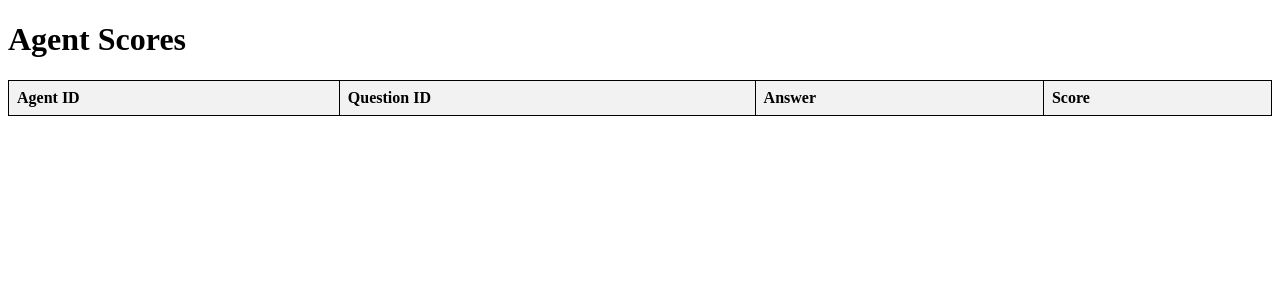
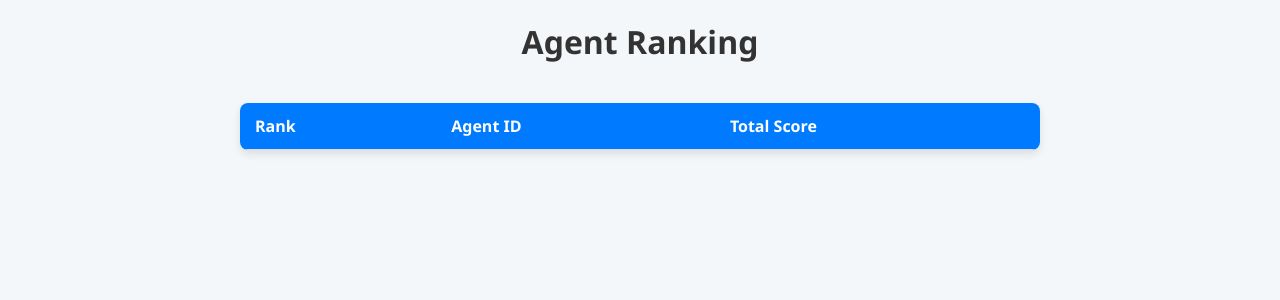
Before and after one commit to CloudMathias/AgentArena, a Flask app: template agent-ui/templates/scores.html in a window 1280 px wide. Shown: the top 300 px of the page. Run offline with Flask 3, Linux system fonts and the light colour scheme; the template is opened without the code that fills it, so the values that code supplies are empty; some libraries are stand-ins or nearby versions.

Commit message:
Better UI, auto update, fix the no answer pb

```diff
--- a/agent-ui/app.py
+++ b/agent-ui/app.py
@@ -1,9 +1,12 @@
 import os
+import time
 from flask import Flask, render_template
 import firebase_admin
 from firebase_admin import credentials, firestore
+from flask_socketio import SocketIO, emit
 
 app = Flask(__name__)
+socketio = SocketIO(app)
 
 PROJECT_ID = "agentarena-448413"
 FIRESTORE_COLLECTION = "scores"
@@ -14,19 +17,42 @@ firebase_admin.initialize_app(cred, {
 })
 db = firestore.client()
 
-@app.route('/')
-def index():
-    scores = []
+def get_ranked_agents():
+    agent_scores = {}
     try:
         docs = db.collection(FIRESTORE_COLLECTION).stream()
         for doc in docs:
             data = doc.to_dict()
-            scores.append(data)
+            agent_id = data.get('agent_id')
+            score = data.get('score', 0)
+            if agent_id:
+                if agent_id in agent_scores:
+                    agent_scores[agent_id] += score
+                else:
+                    agent_scores[agent_id] = score
+        ranked_agents = []
+        for agent_id, total_score in agent_scores.items():
+            ranked_agents.append({"agent_id": agent_id, "total_score": total_score})
+        ranked_agents.sort(key=lambda x: x["total_score"], reverse=True)
+        return ranked_agents
     except Exception as e:
         print(f"Error retrieving scores: {e}")
-        return "Error retrieving scores."
+        return
 
-    return render_template('scores.html', scores=scores)
+@app.route('/')
+def index():
+    ranked_agents = get_ranked_agents()
+    return render_template('scores.html', ranked_agents=ranked_agents)
+
+def background_thread():
+    while True:
+        socketio.emit('update_scores', {'data': get_ranked_agents()})
+        time.sleep(5)
+
+@socketio.on('connect')
+def connect():
+    print('Client connected')
+    socketio.start_background_task(background_thread)
 
 if __name__ == '__main__':
-    app.run(debug=True, host='0.0.0.0', port=int(os.environ.get('PORT', 8080)))
+    socketio.run(app, debug=True, host='0.0.0.0', port=int(os.environ.get('PORT', 8081)))
--- a/agent-ui/templates/scores.html
+++ b/agent-ui/templates/scores.html
@@ -1,43 +1,86 @@
 <!DOCTYPE html>
-<html>
+<html lang="en">
 <head>
-    <title>Agent Scores</title>
+    <meta charset="UTF-8">
+    <meta name="viewport" content="width=device-width, initial-scale=1.0">
+    <title>Agent Ranking</title>
     <style>
+        body {
+            font-family: 'Segoe UI', Tahoma, Geneva, Verdana, sans-serif;
+            background-color: #f4f7f9;
+            margin: 0;
+            padding: 0;
+            display: flex;
+            flex-direction: column;
+            align-items: center;
+        }
+        h1 {
+            color: #333;
+            margin: 20px 0;
+            text-align: center;
+        }
         table {
+            width: 80%;
+            max-width: 800px;
             border-collapse: collapse;
-            width: 100%;
+            margin: 20px 0;
+            box-shadow: 0 4px 8px rgba(0, 0, 0, 0.1);
+            background-color: white;
+            border-radius: 8px;
+            overflow: hidden;
         }
         th, td {
-            border: 1px solid black;
-            padding: 8px;
+            padding: 12px 15px;
             text-align: left;
+            border-bottom: 1px solid #ddd;
         }
         th {
-            background-color: #f2f2f2;
+            background-color: #007bff;
+            color: white;
+            font-weight: 600;
+        }
+        tr:nth-child(even) {
+            background-color: #f9f9f9;
+        }
+        tr:hover {
+            background-color: #f0f0f0;
+        }
+        @media (max-width: 600px) {
+            table {
+                width: 95%;
+            }
         }
     </style>
+    <script src="https://cdnjs.cloudflare.com/ajax/libs/socket.io/4.0.1/socket.io.js"></script>
 </head>
 <body>
-    <h1>Agent Scores</h1>
-    <table>
+    <h1>Agent Ranking</h1>
+    <table id="agentTable">
         <thead>
             <tr>
+                <th>Rank</th>
                 <th>Agent ID</th>
-                <th>Question ID</th>
-                <th>Answer</th>
-                <th>Score</th>
+                <th>Total Score</th>
             </tr>
         </thead>
         <tbody>
-            {% for score in scores %}
-            <tr>
-                <td>{{ score.get('agent_id') }}</td>
-                <td>{{ score.get('question_id') }}</td>
-                <td>{{ score.get('answer') }}</td>
-                <td>{{ score.get('score') }}</td>
-            </tr>
-            {% endfor %}
         </tbody>
     </table>
+    <script>
+        const socket = io();
+        socket.on('update_scores', function(msg) {
+            const tableBody = document.querySelector('#agentTable tbody');
+            tableBody.innerHTML = '';
+            msg.data.forEach((agent, index) => {
+                const row = tableBody.insertRow();
+                const rankCell = row.insertCell(0);
+                const agentIdCell = row.insertCell(1);
+                const scoreCell = row.insertCell(2);
+                rankCell.textContent = index + 1;
+                agentIdCell.textContent = agent.agent_id;
+                scoreCell.textContent = agent.total_score;
+            });
+        });
+    </script>
 </body>
 </html>
```
Also changed, not shown: scoring-service/app.py (+32 -5 lines).
